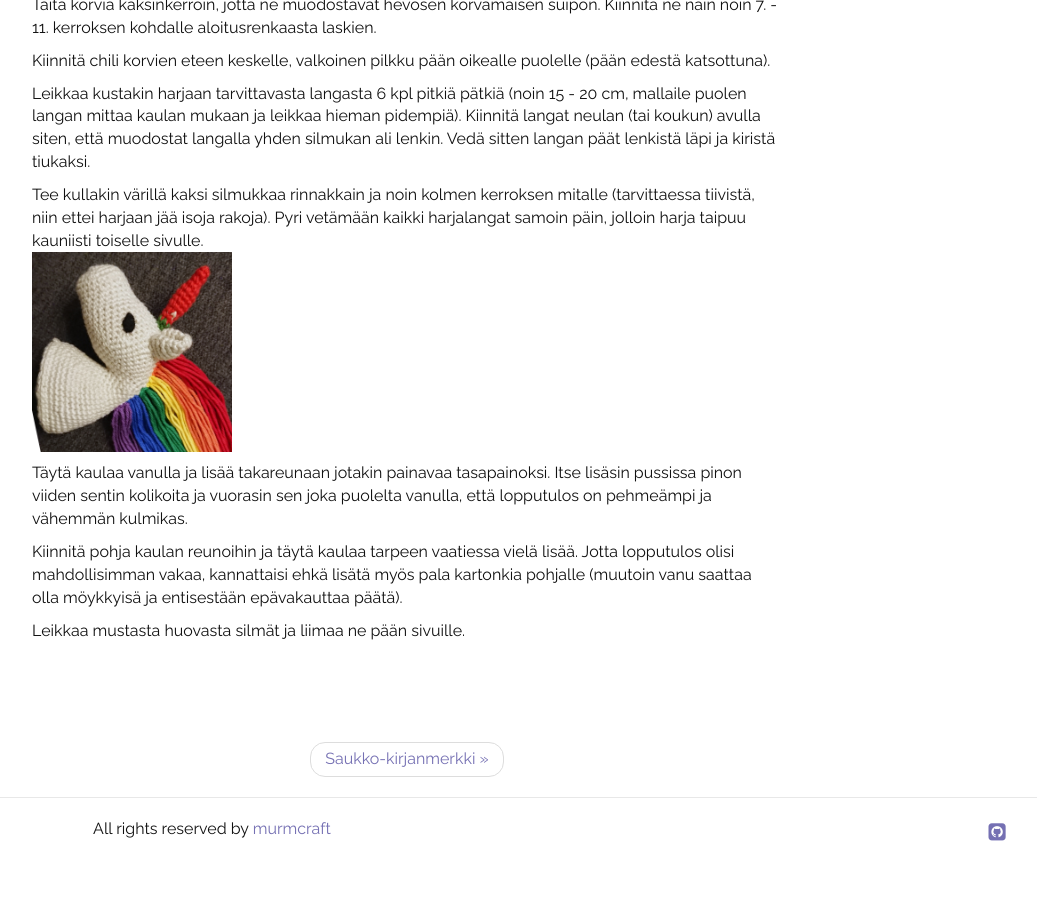
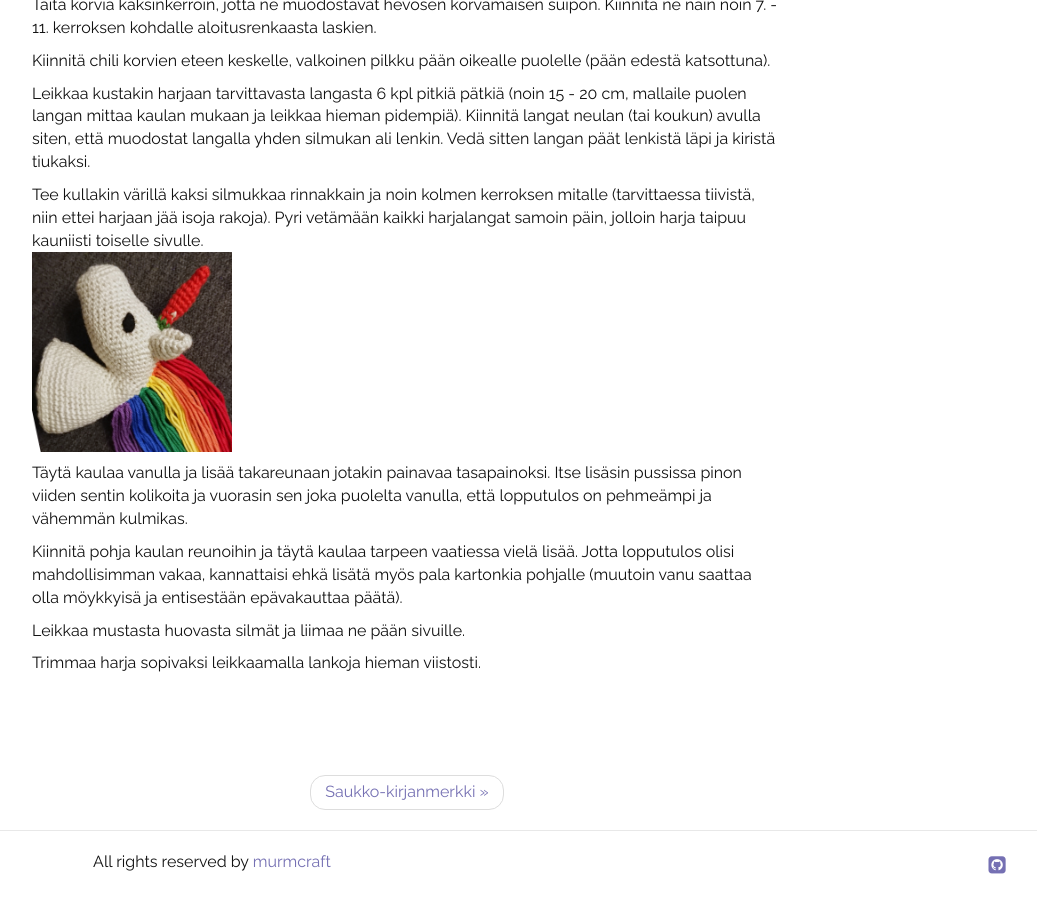
Before and after one commit to murmcraft/murmcraft.github.io, a Jekyll site: the page built from _posts/2019-03-16-chilicorn.md, in a window 1280 px wide and 900 px high, scrolled down 4174 px. Shown: the whole window, without its empty margins (38-1075 px from the left). Built offline with Jekyll 4.4.1, drawn with Linux system fonts in a browser that asks for light colours; comment, search, counter and statistics services are not loaded; before the commit the page ends 5041 px from its top, so only the background shows below that.

Commit message:
add text

```diff
--- a/_posts/2019-03-16-chilicorn.md
+++ b/_posts/2019-03-16-chilicorn.md
@@ -173,3 +173,5 @@ Täytä kaulaa vanulla ja lisää takareunaan jotakin painavaa tasapainoksi. Its
 Kiinnitä pohja kaulan reunoihin ja täytä kaulaa tarpeen vaatiessa vielä lisää. Jotta lopputulos olisi mahdollisimman vakaa, kannattaisi ehkä lisätä myös pala kartonkia pohjalle (muutoin vanu saattaa olla möykkyisä ja entisestään epävakauttaa päätä).
 
 Leikkaa mustasta huovasta silmät ja liimaa ne pään sivuille.
+
+Trimmaa harja sopivaksi leikkaamalla lankoja hieman viistosti.
```
Also changed, not shown: 1 other file.
